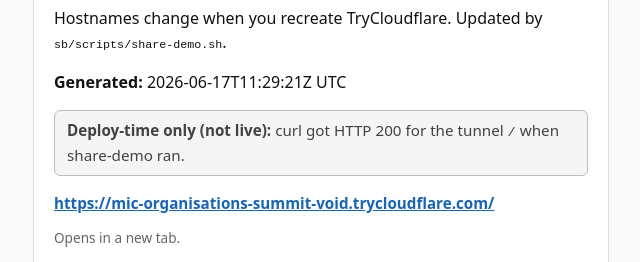
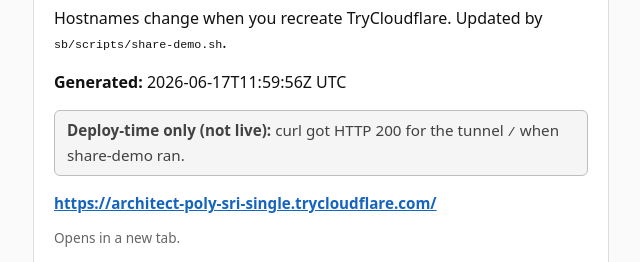
Before and after one commit to psycho789/sb-tunnel, a plain HTML site: page index.html in a window 1280 px wide. Shown: the part 138-400 px from the top of the page, without its empty margins (319-959 px from the left). Drawn offline with Linux system fonts and the light colour scheme; no server answers.

Commit message:
share-demo tunnel 2026-06-17T11:59:56Z

```diff
--- a/index.html
+++ b/index.html
@@ -25,10 +25,10 @@
   <div class="card">
     <h1>SizeNova tunnel</h1>
     <p>Hostnames change when you recreate TryCloudflare. Updated by <code>sb/scripts/share-demo.sh</code>.</p>
-    <p><strong>Generated:</strong> 2026-06-17T11:29:21Z UTC</p>
+    <p><strong>Generated:</strong> 2026-06-17T11:59:56Z UTC</p>
     <p class="badge meta"><strong>Deploy-time only (not live):</strong> curl got HTTP 200 for the tunnel <code>/</code> when share-demo ran.</p>
     <p class="tunnel-url">
-      <a href="https://mic-organisations-summit-void.trycloudflare.com/" target="_blank" rel="noopener noreferrer">https://mic-organisations-summit-void.trycloudflare.com/</a>
+      <a href="https://architect-poly-sri-single.trycloudflare.com/" target="_blank" rel="noopener noreferrer">https://architect-poly-sri-single.trycloudflare.com/</a>
     </p>
     <p class="muted" style="font-size:0.85rem;color:#666;">Opens in a new tab.</p>
     <div class="live">
@@ -44,7 +44,7 @@
   </footer>
   <script>
 (function () {
-  const WEB = "https://mic-organisations-summit-void.trycloudflare.com";
+  const WEB = "https://architect-poly-sri-single.trycloudflare.com";
 
   function setWeb(text, ok) {
     const el = document.getElementById("live-web");
```
